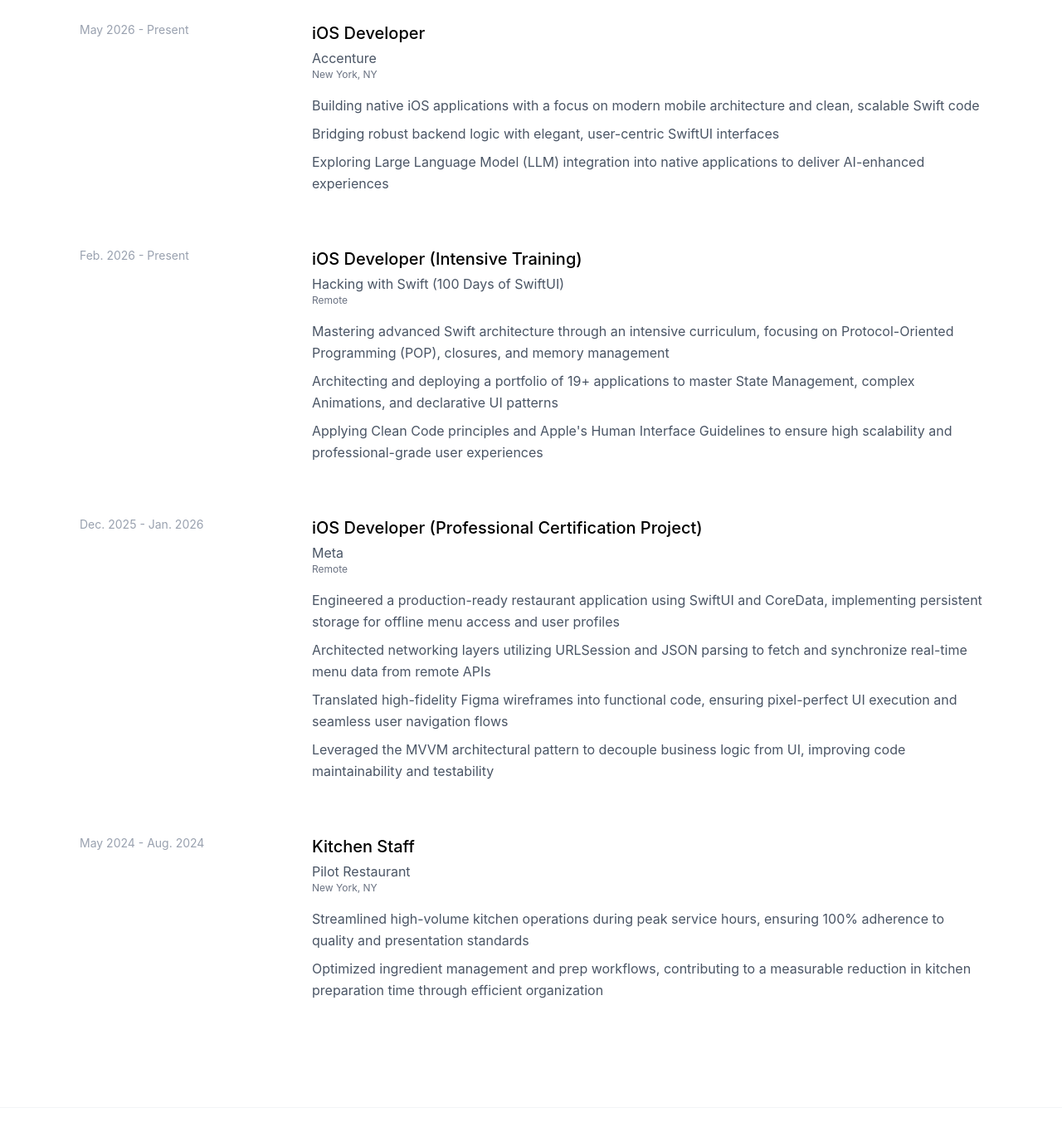
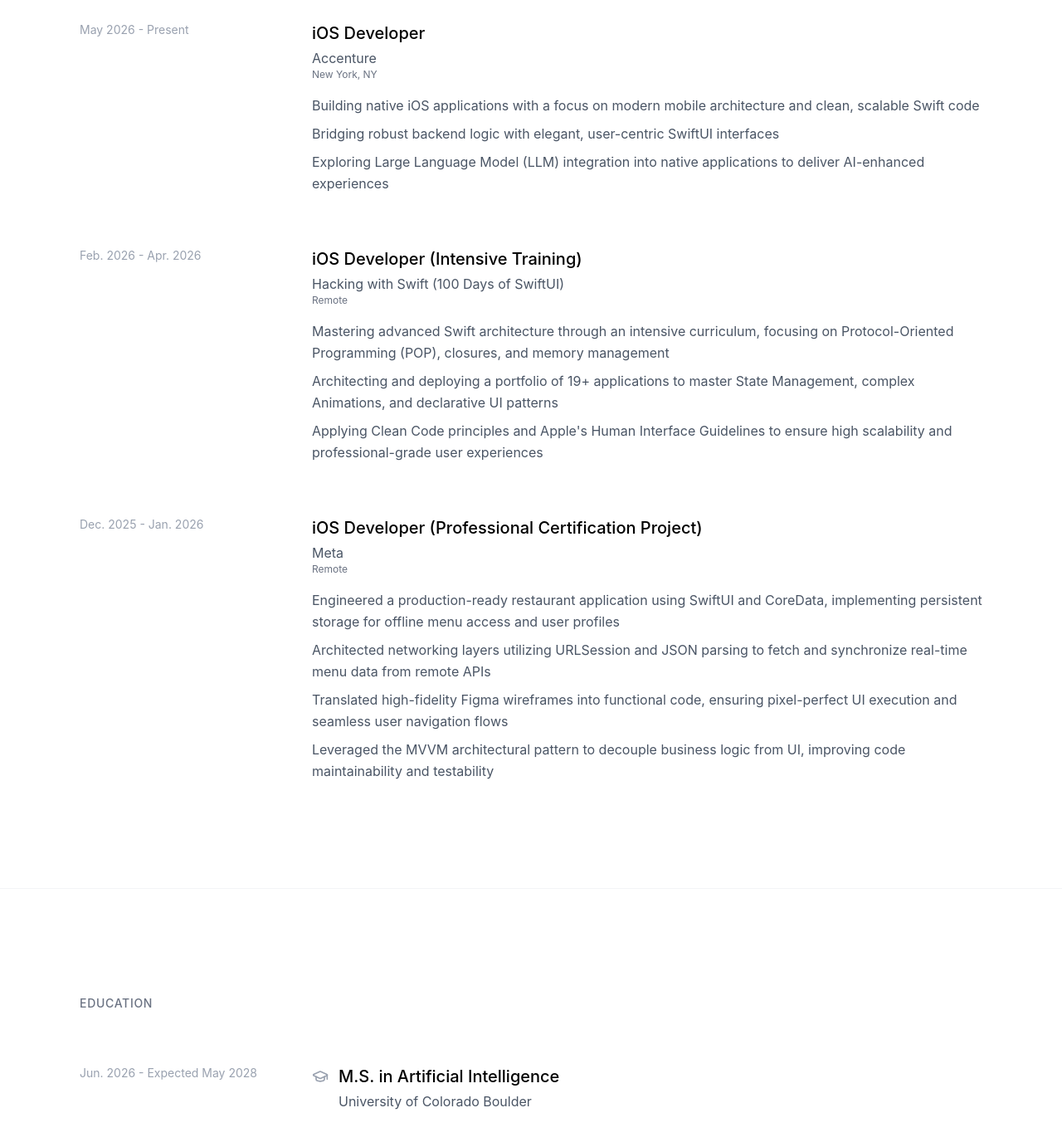
Before and after one commit to nikolai-gr/nikolaigrigorev.com, a React (Vite) app: page / in a window 1280 px wide. Shown: the part 2369-3745 px from the top of the page at 83% size. Built offline with nearby package versions, Linux system fonts and the light colour scheme.

Commit message:
Update Experience.tsx

```diff
--- a/src/app/components/Experience.tsx
+++ b/src/app/components/Experience.tsx
@@ -21,7 +21,7 @@
     {
       title: 'iOS Developer (Intensive Training)',
       company: 'Hacking with Swift (100 Days of SwiftUI)',
-      period: 'Feb. 2026 - Present',
+      period: 'Feb. 2026 - Apr. 2026',
       location: 'Remote',
       description: [
         'Mastering advanced Swift architecture through an intensive curriculum, focusing on Protocol-Oriented Programming (POP), closures, and memory management',
@@ -39,16 +39,6 @@
         'Architected networking layers utilizing URLSession and JSON parsing to fetch and synchronize real-time menu data from remote APIs',
         'Translated high-fidelity Figma wireframes into functional code, ensuring pixel-perfect UI execution and seamless user navigation flows',
         'Leveraged the MVVM architectural pattern to decouple business logic from UI, improving code maintainability and testability',
-      ],
-    },
-    {
-      title: 'Kitchen Staff',
-      company: 'Pilot Restaurant',
-      period: 'May 2024 - Aug. 2024',
-      location: 'New York, NY',
-      description: [
-        'Streamlined high-volume kitchen operations during peak service hours, ensuring 100% adherence to quality and presentation standards',
-        'Optimized ingredient management and prep workflows, contributing to a measurable reduction in kitchen preparation time through efficient organization',
       ],
     },
   ];
```
